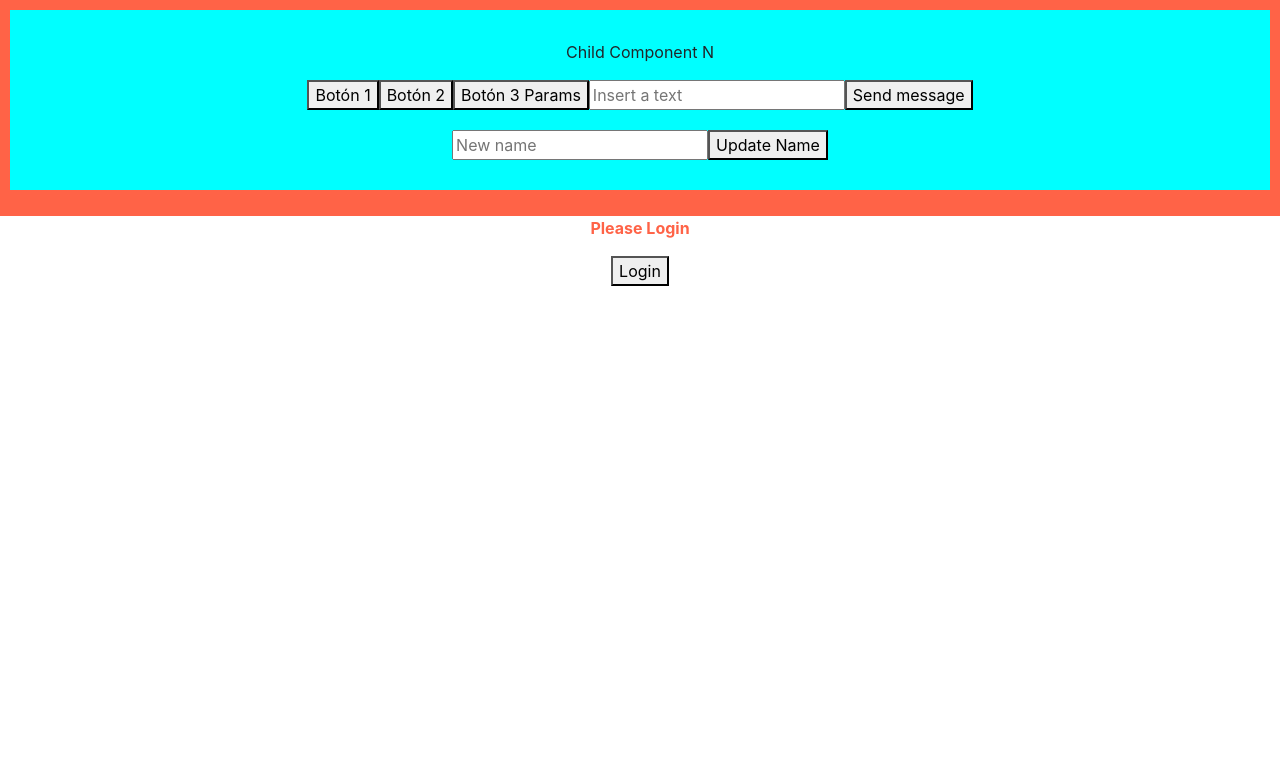
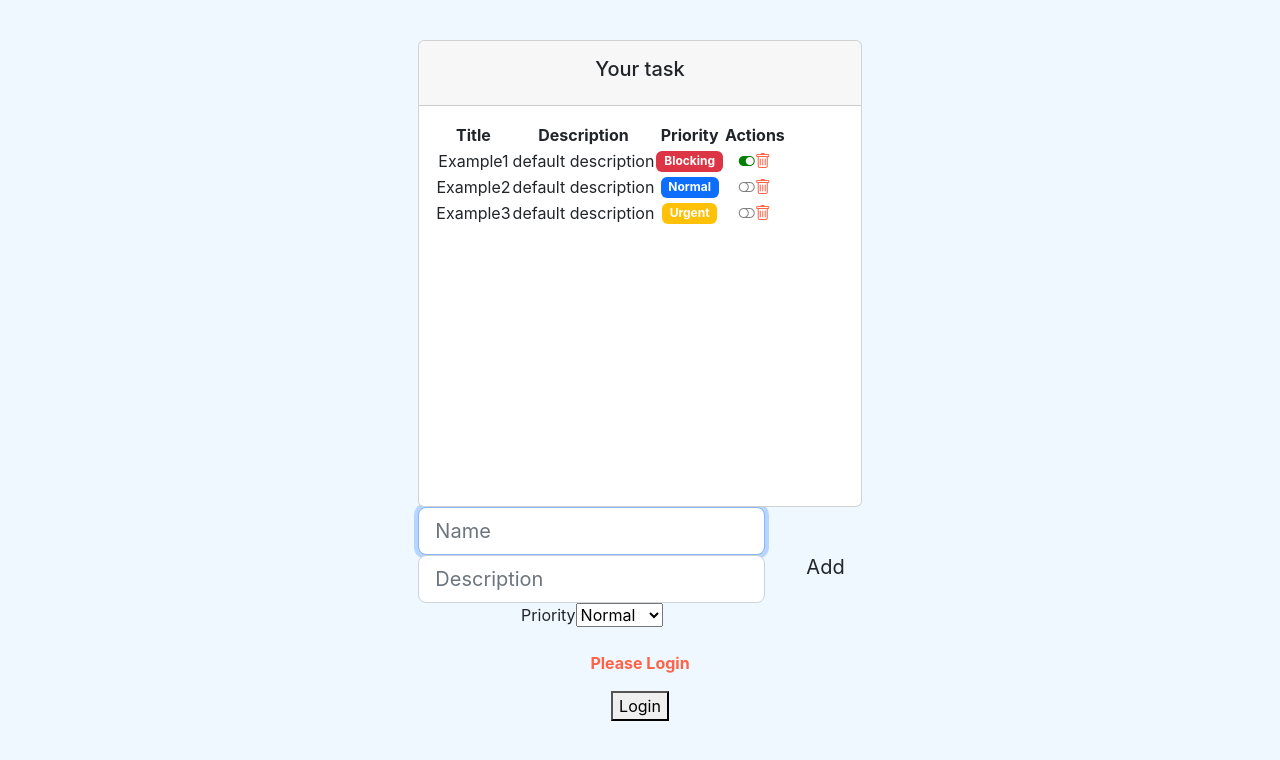
Before and after one commit to DavidLunaAd/Tasks-Page---ReactApp, a React (Create React App) app: page / in a window 1280 px wide. Shown: the top 760 px of the page. Built offline with nearby package versions, Linux system fonts and the light colour scheme.

Commit message:
Lista de tareas completa- Iconos funcionales - formulario para gregar tareas nuevas

```diff
--- a/src/App.css
+++ b/src/App.css
@@ -40,3 +40,12 @@
 h1{
   color: tomato
 }
+
+body {
+  display: flex;
+  align-items: center;
+  justify-content: center;
+  padding-top: 40px;
+  padding-bottom: 40px;
+  background-color: aliceblue;
+}
--- a/src/App.js
+++ b/src/App.js
@@ -13,8 +13,8 @@
         {/* <img src={logo} className="App-logo" alt="logo" /> */}
         {/* <Greeting name= "Juanito"></Greeting> */}
         {/* <GreetingF name= "Carlos"></GreetingF> */}
-        {/* <TaskListComponent></TaskListComponent> */}
-        <Father></Father>
+        <TaskListComponent></TaskListComponent>
+        {/* <Father></Father> */}
         <GreetingStyled name="LucosJes"></GreetingStyled>
         {/* <a
           className="App-link"
--- a/src/components/container/father.jsx
+++ b/src/components/container/father.jsx
@@ -2,7 +2,6 @@
 import Child from '../pure/child';
 
 const Father = () => {
-
 
     const [name, setName] = useState('N');
 
--- a/src/components/container/task_list.jsx
+++ b/src/components/container/task_list.jsx
@@ -23,6 +23,30 @@
     };
 }, [tasks]);
 
+    function completeTask(task){
+        console.log('Complete this task', task);
+        const index = tasks.indexOf(task);
+        const tempTasks = [...tasks];
+        tempTasks[index].completed = !tempTasks[index].completed;
+        setTasks(tempTasks);
+    }
+
+    function deleteTask(task){
+        console.log('Delete this task', task);
+        const index = tasks.indexOf(task);
+        const tempTasks = [...tasks];
+        tempTasks.splice(index, 1);
+        setTasks(tempTasks);
+    }
+
+    function addTask(task){
+        console.log('Add this task', task);
+        const index = tasks.indexOf(task);
+        const tempTasks = [...tasks];
+        tempTasks.push(task);
+        setTasks(tempTasks);
+
+    }
 
     return (
         <div>
@@ -48,16 +72,18 @@
                             {tasks.map((task, index) => {
                                 return(
                                     <TaskComponent key ={index}
-                                        task={ task }>
+                                        task={ task }
+                                        complete={completeTask}
+                                        remove={deleteTask}>
                                     </TaskComponent>
                                 )
                             })}
                             </tbody>
                         </table>
                     </div>
-                    <TaskForm></TaskForm>
                 </div>
             </div>
+            <TaskForm add={addTask}></TaskForm>
         </div>
     );
 };
--- a/src/components/pure/forms/taskForm.jsx
+++ b/src/components/pure/forms/taskForm.jsx
@@ -1,11 +1,54 @@
-import React from 'react';
+import React, { useRef } from 'react';
+import propTypes from 'prop-types';
+import { LEVELS } from '../../../models/levels.enum';
+import { Task } from '../../../models/task.class';
 
-const TaskForm = () => {
+const TaskForm = ({add}) => {
+
+    const nameRef = useRef('');
+    const descriptionRef = useRef('');
+    const levelRef = useRef(LEVELS.NORMAL);
+
+    function addTask(e) {
+        e.preventDefault();
+        const newTask = new Task(
+            nameRef.current.value,
+            descriptionRef.current.value,
+            false,
+            levelRef.current.value
+        );
+
+        add(newTask);
+
+    }
+
     return (
-        <form>
+        <form onSubmit={addTask} className='d-flex justify-content-center align-items-center mb-4'>
+            <div className='form-outline flex-fill'>
+                <input placeholder='Name' ref={nameRef} id='inputName' type='text' className='form-control form-control-lg' required autoFocus></input>
+                <input placeholder='Description' ref={descriptionRef} id= 'inputDescription' type='text' className='form-control form-control-lg' required></input>
+                <label htmlFor='selectLevel' className='sr-only'>Priority</label>
+                <select ref={levelRef} defaultValue={LEVELS.NORMAL} id='selectLevel'>
+                    <option value={LEVELS.NORMAL}>
+                        Normal
+                    </option>
+                    <option value={LEVELS.URGENT}>
+                        Urgent
+                    </option>
+                    <option value={LEVELS.BLOCKING}>
+                        Blocking
+                    </option>
 
+                </select>
+
+            </div>
+            <button type='submit' className='btn btn-succes btn-lg ms-4'>Add</button>
         </form>
     );
 }
 
+TaskForm.propTypes = {
+    add: propTypes.func.isRequired
+}
+
 export default TaskForm;
--- a/src/components/pure/task.jsx
+++ b/src/components/pure/task.jsx
@@ -5,10 +5,10 @@
 import { LEVELS } from '../../models/levels.enum';
 
 
-const TaskComponent = ({task}) => {
+const TaskComponent = ({task, complete, remove}) => {
 
-    const completed = () =>(<i className="bi-toggle-on" style={{color: 'green' , fontWeight: 'bold'}}></i>);
-    const pending = () => (<i className="bi-toggle-off" style={{color: 'grey'}}></i>);
+    const completed = () =>(<i onClick={() => complete(task)}className="bi-toggle-on task-action" style={{color: 'green' , fontWeight: 'bold'}}></i>);
+    const pending = () => (<i onClick={() => complete(task)} className="bi-toggle-off task-action" style={{color: 'grey'}}></i>);
 
 
     function taskLevelBadge(){
@@ -56,14 +56,10 @@
             </td>
             <td className='align-middle'>
                 {task.completed ? completed() : pending()}
-                <i className='bi bi-trash' style={{color: 'tomato'}}></i>
+                <i onClick={() => remove(task)} className='bi bi-trash task-action' style={{color: 'tomato'}}></i>
             </td>
 
         </tr>
-
-
-
-
         // <div>
         // <h2 className='task-name'>Nombre: { task.name }</h2>
         // <h3>Descripción: { task.descripcion }</h3>
@@ -74,9 +70,10 @@
     );
 };
 
-
 TaskComponent.propTypes = {
-    task: PropTypes.instanceOf(Task)
+    task: PropTypes.instanceOf(Task).isRequired,
+    complete: PropTypes.func.isRequired,
+    remove: PropTypes.func.isRequired
 };
 
 export default TaskComponent;
--- a/src/styles/task.scss
+++ b/src/styles/task.scss
@@ -1,8 +1,3 @@
-h1{
-    color:rgb(221, 177, 120)
+.task-action{
+    cursor: pointer;
 }
-
-.task-name{
-    font-weight: bold;
-    color:aqua;
-}
```
